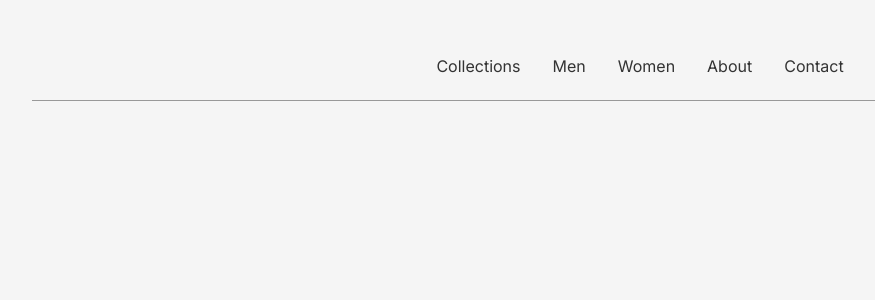
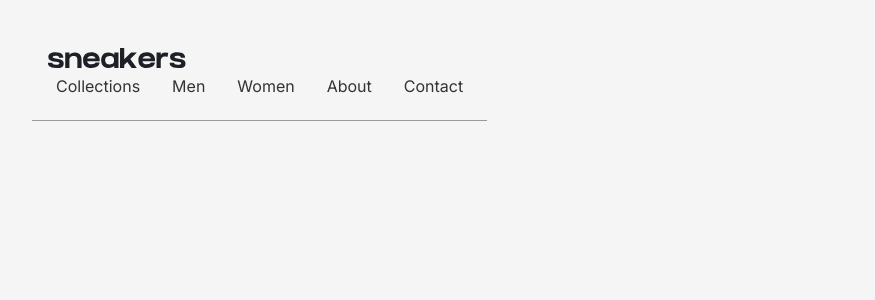
Before and after one commit to catharygr/app-varias-next, a Next.js app: page /producto-comercio-electronico in a window 1280 px wide. Shown: the top 300 px of the page, without its empty margins (0-875 px from the left). Built offline with nearby package versions, Linux system fonts and the light colour scheme.

Commit message:
Trabajando con CSS

```diff
--- a/src/app/producto-comercio-electronico/nav.module.css
+++ b/src/app/producto-comercio-electronico/nav.module.css
@@ -1,6 +1,16 @@
 .container {
   border-bottom: 1px solid #999;
   padding: 1rem;
+}
+
+.logo {
+  display: flex;
+  justify-content: start;
+}
+
+.image {
+  display: flex;
+  justify-content: flex-end;
 }
 
 .ul {
--- a/src/app/producto-comercio-electronico/page.js
+++ b/src/app/producto-comercio-electronico/page.js
@@ -2,16 +2,21 @@
 import styles from "./nav.module.css";
 import { motion } from "framer-motion";
 import Link from "next/link";
+import Image from "next/image";
+import logo from "@/app/image/logo.svg";
 import { useState, useId } from "react";
 
 export default function Nav() {
   const [hoveredNavItem, setHoveredNavItem] = useState(null);
   const id = useId();
   return (
+    <div className={styles.logo}>
       <nav
         className={styles.container}
         onMouseLeave={() => setHoveredNavItem(null)}
       >
+        <Image className={styles.image} src={logo} alt="Logo de la empresa" />
+
         <ul className={styles.ul}>
           {data.map(({ slug, text, url }) => (
             <li key={slug}>
@@ -36,6 +41,7 @@ export default function Nav() {
           ))}
         </ul>
       </nav>
+    </div>
   );
 }
 
```
Also changed, not shown: src/app/image/icon-close.svg (deleted), src/app/image/icon-minus.svg (deleted). Lines whose indentation alone changed are shown as unchanged.
